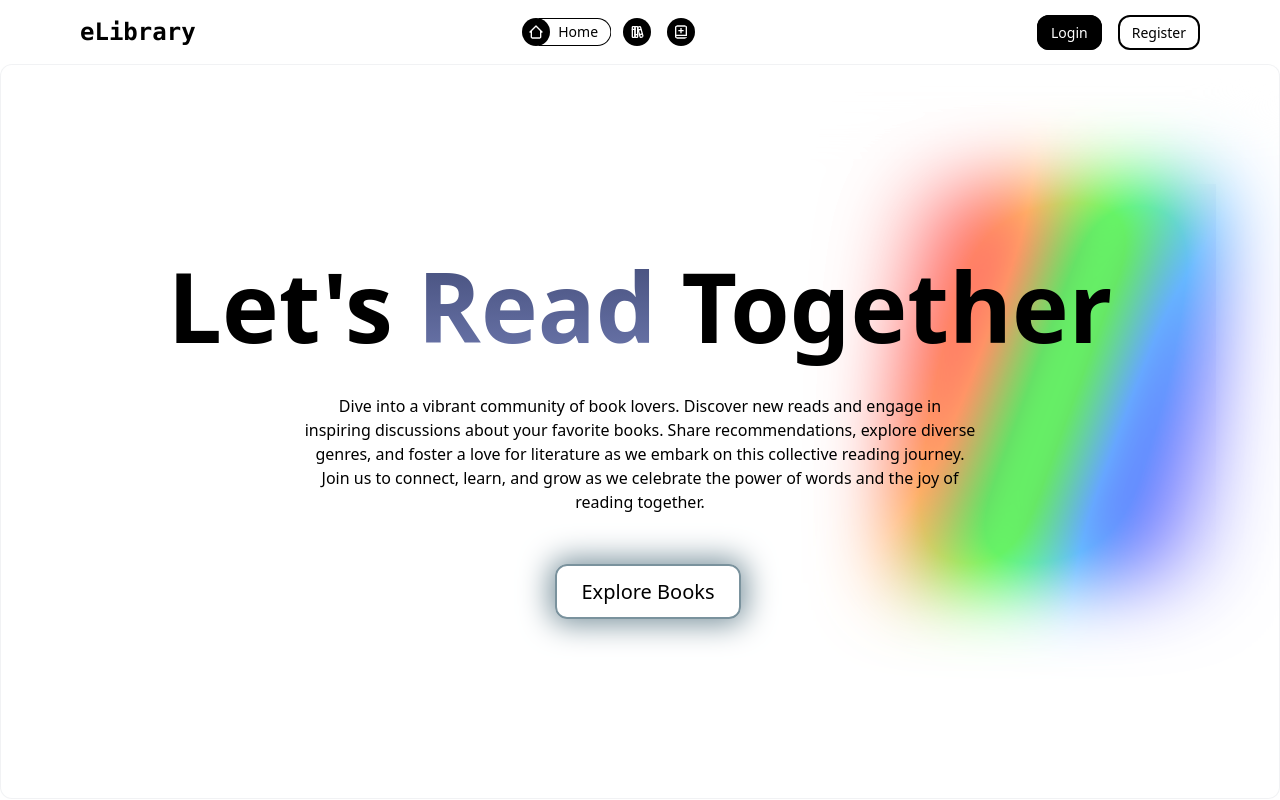
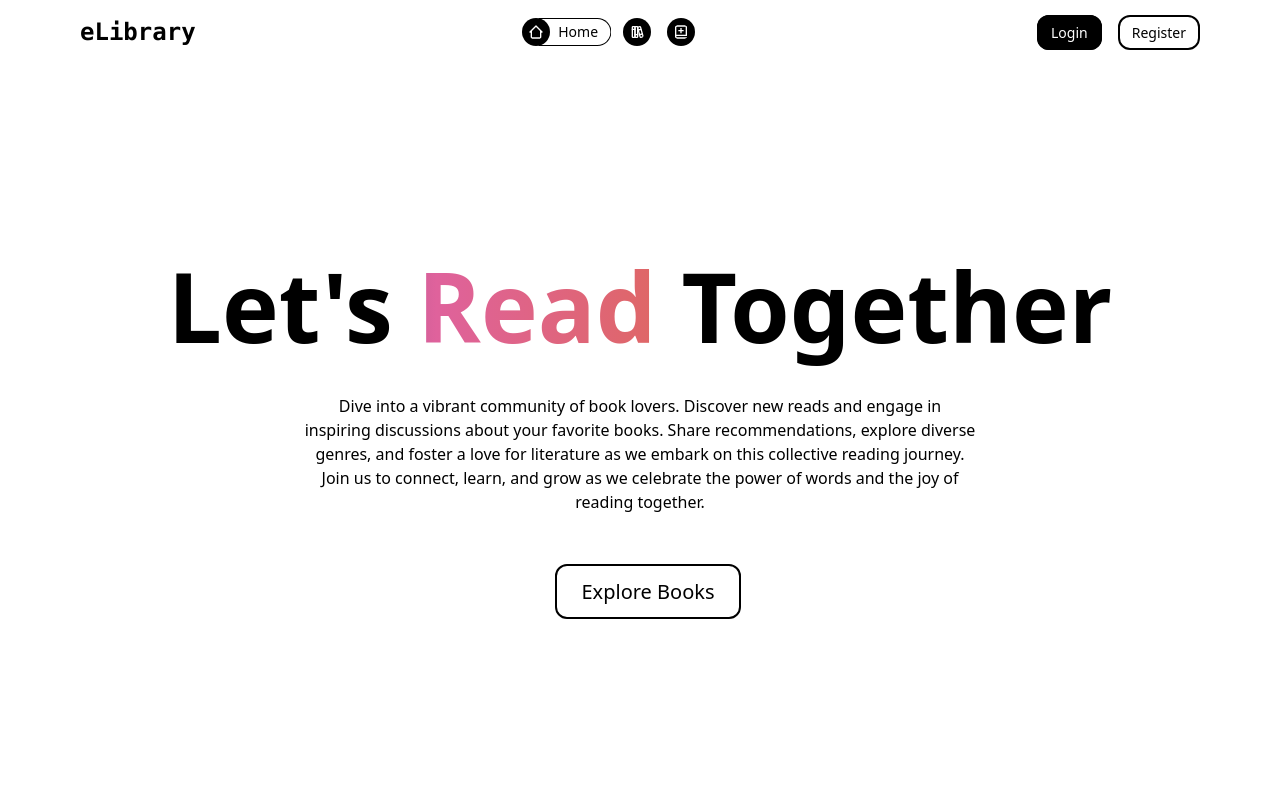
Before and after one commit to asimdelvi/eLibrary, a React (Create React App) app in the folder frontend/: page / in a window 1280 px wide. Built offline with nearby package versions, Linux system fonts and the light colour scheme.

Commit message:
gradient design change in home page

```diff
--- a/frontend/src/App.jsx
+++ b/frontend/src/App.jsx
@@ -1,5 +1,5 @@
 import React from "react";
-import { Routes, Route, NavLink } from "react-router-dom";
+import { Routes, Route } from "react-router-dom";
 import { Register } from "./pages/user/Register";
 import { Login } from "./pages/user/Login";
 import { Books } from "./pages/books/Books";
@@ -7,56 +7,12 @@ import { NewBook } from "./pages/books/NewBook";
 import { Book } from "./pages/books/Book";
 import { Home } from "./pages/books/Home";
 import { UpdateBook } from "./pages/books/UpdateBook";
-
-import { TbBooks } from "react-icons/tb";
-import { BiBookAdd, BiHomeAlt2 } from "react-icons/bi";
+import { NavBar } from "./components/NavBar";
 
 function App() {
   return (
     <>
-      <nav className="px-20 flex items-center justify-between nav-background sticky z-40 top-0 py-4 border-0 rounded-none">
-        <NavLink to="/">
-          <h1 className="text-2xl font-mono font-extrabold">eLibrary</h1>
-        </NavLink>
-        <div className="flex items-center">
-          <NavLink className="mr-4 group" to="/">
-            <div className="rounded-full flex">
-              <BiHomeAlt2 className="rounded-full bg-black p-[6px] box-content" />
-              <span className="animate-border pr-3 pl-5 py-[3px]  animate-nav">
-                Home
-              </span>
-            </div>
-          </NavLink>
-          <NavLink className="mr-4 group" to="/books/all">
-            <div className="rounded-full flex">
-              <TbBooks className="rounded-full bg-black p-[6px] box-content" />
-              <span className="animate-border pr-3 pl-5 py-[3px]  animate-nav">
-                Books
-              </span>
-            </div>
-          </NavLink>
-          <NavLink className="mr-4 group" to="/books/new">
-            <div className="rounded-full flex">
-              <BiBookAdd className="rounded-full bg-black p-[6px] box-content" />
-              <span className="animate-border pr-3 pl-5 py-[3px]  animate-nav">
-                New Book
-              </span>
-            </div>
-          </NavLink>
-        </div>
-        <div>
-          <NavLink to="/Login">
-            <span className="rounded-xl bg-black border-black border-2 text-white px-3 py-[6px] text-sm hover:bg-gray-800">
-              Login
-            </span>
-          </NavLink>
-          <NavLink to="/Register">
-            <span className="ml-4 rounded-xl border-black border-2 px-3 py-[6px] text-sm hover:border-gray-600 hover:text-gray-800">
-              Register
-            </span>
-          </NavLink>
-        </div>
-      </nav>
+      <NavBar />
       <Routes>
         <Route path="/" element={<Home />} />
         <Route path="/books/all" element={<Books />} />
--- /dev/null
+++ b/frontend/src/components/NavBar.jsx
@@ -0,0 +1,51 @@
+import { NavLink } from "react-router-dom";
+import { TbBooks } from "react-icons/tb";
+import { BiBookAdd, BiHomeAlt2 } from "react-icons/bi";
+
+export function NavBar() {
+  return (
+    <nav className="px-20 flex items-center justify-between nav-background sticky z-40 top-0 py-4 border-0 rounded-none">
+      <NavLink to="/">
+        <h1 className="text-2xl font-mono font-extrabold">eLibrary</h1>
+      </NavLink>
+      <div className="flex items-center">
+        <NavLink className="mr-4 group" to="/">
+          <div className="rounded-full flex">
+            <BiHomeAlt2 className="rounded-full bg-black p-[6px] box-content" />
+            <span className="animate-border pr-3 pl-5 py-[3px]  animate-nav">
+              Home
+            </span>
+          </div>
+        </NavLink>
+        <NavLink className="mr-4 group" to="/books/all">
+          <div className="rounded-full flex">
+            <TbBooks className="rounded-full bg-black p-[6px] box-content" />
+            <span className="animate-border pr-3 pl-5 py-[3px]  animate-nav">
+              Books
+            </span>
+          </div>
+        </NavLink>
+        <NavLink className="mr-4 group" to="/books/new">
+          <div className="rounded-full flex">
+            <BiBookAdd className="rounded-full bg-black p-[6px] box-content" />
+            <span className="animate-border pr-3 pl-5 py-[3px]  animate-nav">
+              New Book
+            </span>
+          </div>
+        </NavLink>
+      </div>
+      <div>
+        <NavLink to="/Login">
+          <span className="rounded-xl bg-black border-black border-2 text-white px-3 py-[6px] text-sm hover:bg-gray-800">
+            Login
+          </span>
+        </NavLink>
+        <NavLink to="/Register">
+          <span className="ml-4 rounded-xl border-black border-2 px-3 py-[6px] text-sm hover:border-gray-600 hover:text-gray-800">
+            Register
+          </span>
+        </NavLink>
+      </div>
+    </nav>
+  );
+}
--- a/frontend/src/index.css
+++ b/frontend/src/index.css
@@ -10,16 +10,17 @@
     border: 1px solid rgba(209, 213, 219, 0.3);
   }
 
-  .hero-background {
+  /* .hero-background {
     backdrop-filter: blur(40px) saturate(200%);
     background-color: rgba(255, 255, 255, 0.4);
     border-radius: 12px;
     border: 1px solid rgba(209, 213, 219, 0.3);
-  }
+  } */
 
-  .hero-shape {
-    background: linear-gradient(110deg, #fff, #f00, #0f0, #00f, #fff);
-  }
+  /* .hero-shape {
+  background: linear-gradient(110deg, #fff, #f00, #0f0, #00f, #fff);
+  } */
+
   .animate-nav {
     display: none;
     opacity: 0;
@@ -74,30 +75,34 @@
 
   .text-gradient {
     font-size: 72px;
-    background: linear-gradient(1turn, #8ab483, #4e8361);
+    background: linear-gradient(
+      to right,
+      #8ab483,
+      #4e8361,
+      #6e79af,
+      #414a76,
+      #df629c,
+      #df6762
+    );
+    background-size: 500% auto;
     background-clip: text;
     -webkit-text-fill-color: transparent;
-    animation: gradient 20s ease-in-out infinite;
+    animation: gradient 10s ease-in-out infinite;
   }
+
   @keyframes gradient {
     0% {
-      background: linear-gradient(1turn, #8ab483, #4e8361);
-      background-clip: text;
-      -webkit-text-fill-color: transparent;
+      background-position: 0% 50%;
     }
     50% {
-      background: linear-gradient(1turn, #6e79af, #414a76);
-      background-clip: text;
-      -webkit-text-fill-color: transparent;
+      background-position: 100% 50%;
     }
     100% {
-      background: linear-gradient(1turn, #df629c, #df6762);
-      background-clip: text;
-      -webkit-text-fill-color: transparent;
+      background-position: 0% 50%;
     }
   }
 
-  .btn-shadow {
+  /* .btn-shadow {
     box-shadow: 0px 0px 30px 5px #8ab483;
     border: 2px solid #8ab483;
     animation: shadow 20s ease-in-out infinite;
@@ -132,5 +137,5 @@
     100% {
       background: linear-gradient(1turn, #df629c, #df6762);
     }
-  }
+  } */
 }
--- a/frontend/src/pages/books/Home.jsx
+++ b/frontend/src/pages/books/Home.jsx
@@ -3,7 +3,7 @@ import { Link } from "react-router-dom";
 export const Home = () => {
   return (
     <>
-      <div className="hero-shape  w-80 h-[50vh] absolute left-[70%] top-[23%] z-0"></div>
+      {/* <div className="hero-shape  w-80 h-[50vh] absolute left-[40%] top-[23%] z-0"></div> */}
       <div className="px-20 flex flex-col justify-center  h-[calc(100vh-65px)] items-center z-20 relative hero-background">
         <h2 className="text-8xl text-center font-black mb-10">
           Let's <span className="text-gradient text-8xl">Read</span> Together
@@ -17,7 +17,7 @@ export const Home = () => {
           joy of reading together.
         </p>
         <Link to="/books/all">
-          <span className="ml-4 rounded-xl px-6 py-3 text-xl btn-shadow">
+          <span className="ml-4 rounded-xl px-6 py-3 text-xl btn-shadow border-black border-2  hover:border-gray-600 hover:text-gray-800">
             Explore Books
           </span>
         </Link>
```
